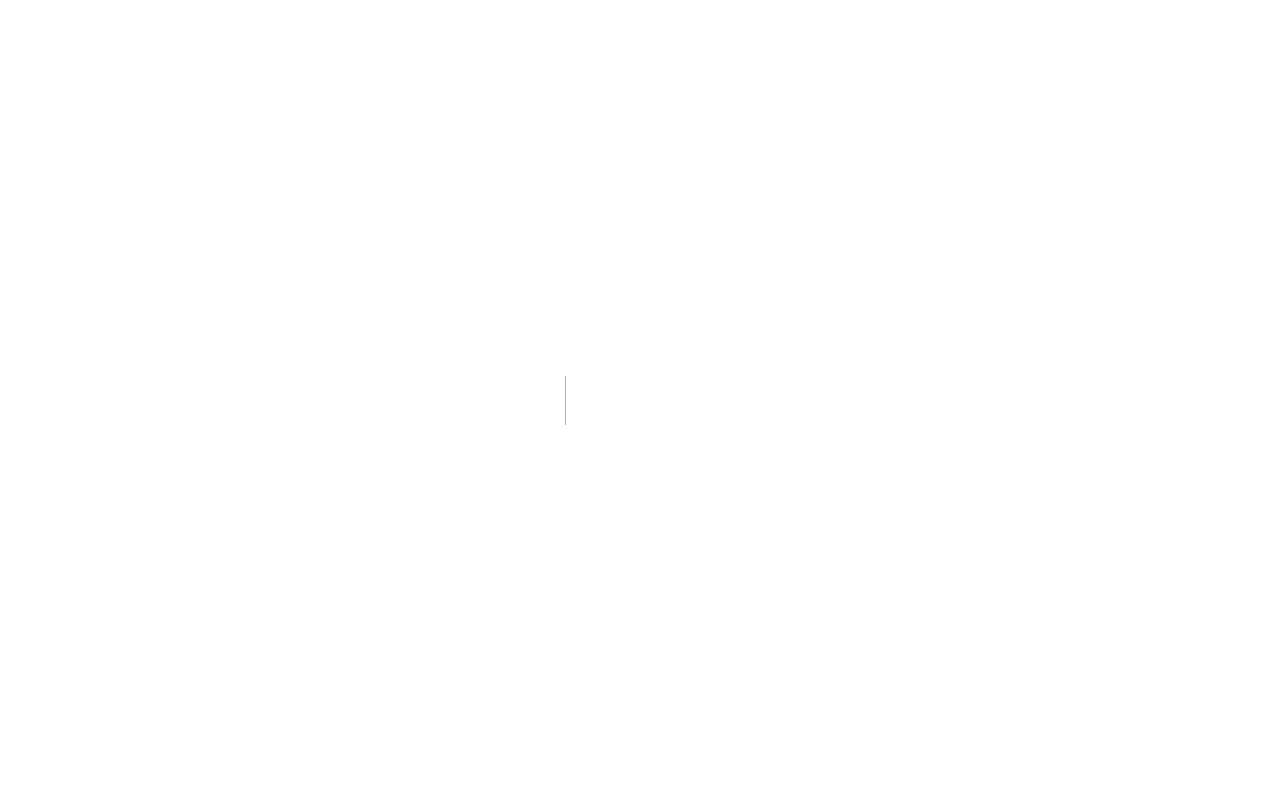
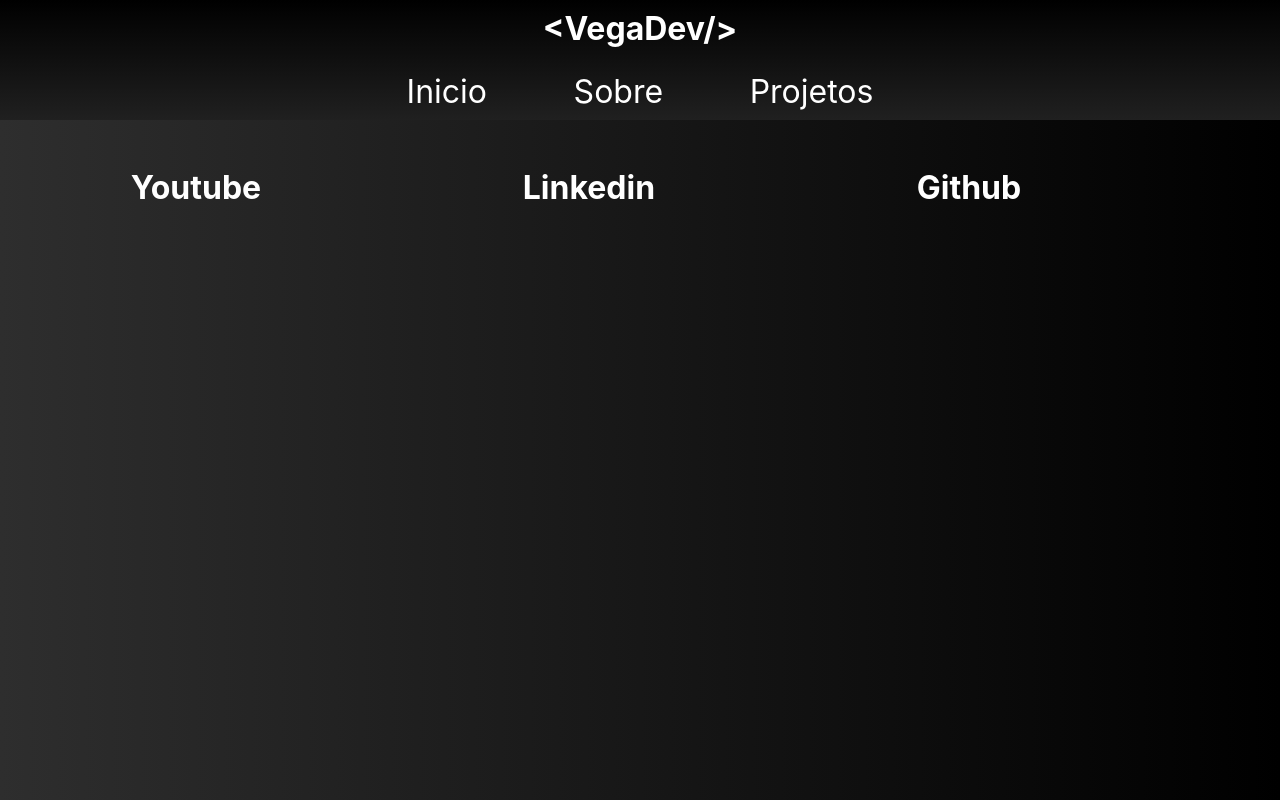
Before and after one commit to VegaKunn/Portifolio_VegaDev, a Next.js app: page /contatos in a window 1280 px wide. Before the commit this address had no page. Built offline with nearby package versions, Linux system fonts and the light colour scheme.

Commit message:
Estilização e contato

```diff
--- /dev/null
+++ b/src/components/ContatoConteudo.jsx
@@ -0,0 +1,29 @@
+import Link from "next/link";
+
+export default function ContatoConteudo() {
+  return (
+    <div className="svgHome">
+      <Link href="https://www.youtube.com/channel/UCi-SBlq9oXc8u11UlVungaQ">
+        <a target="_blank" rel="noopener noreferrer">
+          <div className="svgHomeYoutube">
+            <h2>{"Youtube"}</h2>
+          </div>
+        </a>
+      </Link>
+      <Link href="https://www.linkedin.com/in/wender-vega-167225174/">
+        <a target="_blank" rel="noopener noreferrer">
+          <div className="svgHomeLinkedin">
+            <h2>{"Linkedin"}</h2>
+          </div>
+        </a>
+      </Link>
+      <Link href="https://github.com/VegaKunn">
+        <a target="_blank" rel="noopener noreferrer">
+          <div className="svgHomeGithub">
+            <h2>{"Github"}</h2>
+          </div>
+        </a>
+      </Link>
+    </div>
+  );
+}
--- a/src/components/SobreConteudo.jsx
+++ b/src/components/SobreConteudo.jsx
@@ -53,6 +53,7 @@ export default function SobreConteudo() {
             <p className="sColor"> Inglês - Basico</p>
           </div>
         </div>
+
         <div className="sExperiencias ">
           <h1 className="sColor">Sobre Mim</h1>
           <p>
--- /dev/null
+++ b/src/pages/contatos.jsx
@@ -0,0 +1,11 @@
+import Header from "../components/Header";
+import ContatosConteudo from "../components/ContatoConteudo";
+
+export default function Contatos() {
+  return (
+    <main className="corpoUnico">
+      <Header />
+      <ContatosConteudo />
+    </main>
+  );
+}
--- a/src/styles/globals.css
+++ b/src/styles/globals.css
@@ -96,6 +96,31 @@ a {
 .divImagemPerfil img {
   width: 100%;
 }
+.divCentro2 {
+  width: 100%;
+  max-width: 75%;
+  height: 40vh;
+  display: flex;
+  align-items: center;
+  justify-content: space-evenly;
+  flex-direction: column;
+  padding: 50px 20px;
+  box-shadow: -10px -10px 10px -5px rgba(212, 212, 212, 0.762),
+    5px 5px 10px black;
+}
+.divCentro2 h1 {
+  font-size: max(2rem, 2.5vw);
+  background-image: linear-gradient(180deg, #ffffff 0%, #a6a6a6 100%);
+  -webkit-background-clip: text;
+  color: transparent;
+
+  cursor: pointer;
+}
+
+.divCentro2:hover {
+  box-shadow: inset -15px -15px 10px -8px rgba(212, 212, 212, 0.575),
+    inset 15px 15px 10px -5px black;
+}
 
 .divImagemInfo {
   margin: 0 1.5rem;
@@ -105,7 +130,7 @@ a {
 .divImagemInfo h1 {
   display: flex;
   justify-content: center;
-  font-size: min(2.5rem, 3vw);
+  font-size: min(2.5rem, 2vw);
   background-image: linear-gradient(180deg, #ffffff 0%, #a6a6a6 100%);
   -webkit-background-clip: text;
   color: transparent;
@@ -180,6 +205,52 @@ a {
 }
 
 /*  SVG  */
+
+.svgHome {
+  margin-top: 2rem;
+  display: flex;
+  justify-content: space-around;
+  width: 90%;
+}
+
+.svgHome div {
+  display: flex;
+  align-items: center;
+}
+.svgHome h2 {
+  display: flex;
+  align-items: center;
+  padding: 1rem;
+  font-size: min(2rem, 3.5vw);
+  cursor: pointer;
+  transition: border 0.75s;
+}
+
+.svgHomeYoutube h2:hover {
+  color: #e70f0f;
+  border-bottom: #e70f0f solid 1px;
+}
+.svgHomeLinkedin h2:hover {
+  color: #12b9c5;
+  border-bottom: #12b9c5 solid 1px;
+}
+.svgHomeGithub h2:hover {
+  color: #c4c4c4ce;
+  border-bottom: #c4c4c4ce solid 1px;
+}
+
+.bakada {
+  fill: rgb(205, 0, 0);
+  color: #202020;
+  margin: 0;
+  padding-inline-start: 0;
+  height: 80%;
+  transition: 0.5s;
+}
+
+.bakada:hover {
+  fill: #202020;
+}
 
 .sTecnologias {
   display: flex;
```
Also changed, not shown: src/components/HomeConteudo.jsx (+23 -2 lines), src/components/Svg.jsx (+50 -0 lines).
